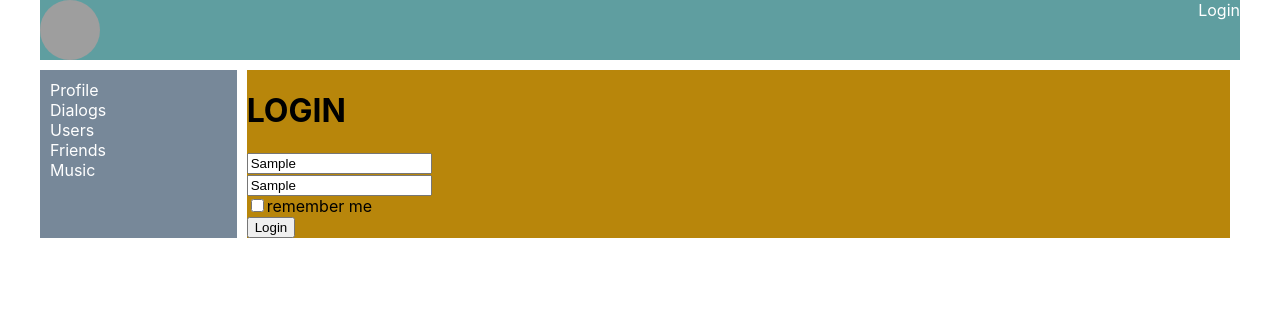
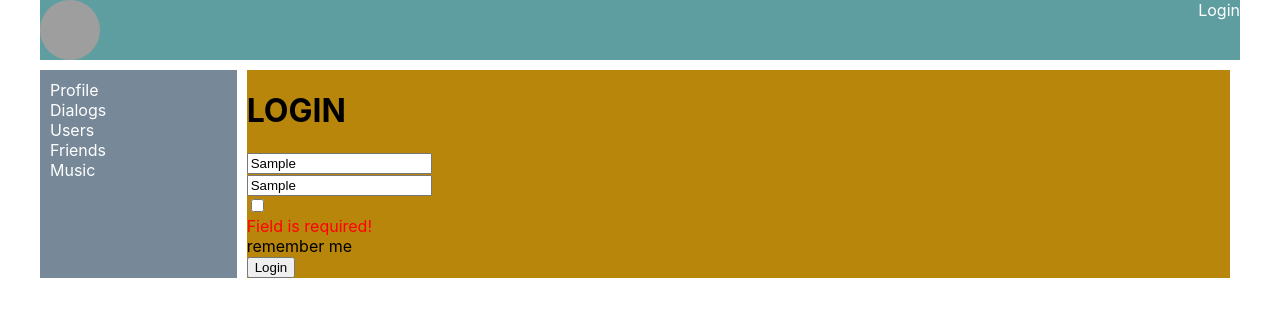
Before and after one commit to petritsyn/social-network-ts, a React (Create React App) app: page /login in a window 1280 px wide. Both pictures are taken after typing "Sample", "Sample" into the empty fields and a click on the button "Login". Shown: the top 316 px of the page. Built offline with nearby package versions, Linux system fonts and the light colour scheme; no server answers; grey boxes are pictures that could not be loaded.

Commit message:
77 - redux-form field validation

```diff
--- a/src/components/Dialogs/Dialogs.tsx
+++ b/src/components/Dialogs/Dialogs.tsx
@@ -4,6 +4,8 @@ import DialogsItem from './DialogsItem/DialogsItem';
 import Message from './Message/Message';
 import {DialogType, MessageType} from "../../redux/dialogs-reducer";
 import {Field, InjectedFormProps, reduxForm} from "redux-form";
+import {Textarea} from "../common/FormsControls/FormsControls";
+import {maxLengthCreator, required} from "../../utils/validators/validators";
 
 type DialogsPropsType = {
     dialogs: Array<DialogType>
@@ -38,13 +40,16 @@ const Dialogs = (props: DialogsPropsType) => {
     );
 };
 
-const SendMessageForm = (props: InjectedFormProps<FormDataType>) => {
+const maxLength50 = maxLengthCreator(50);
+
+const AddMessageForm = (props: InjectedFormProps<FormDataType>) => {
     return <form onSubmit={props.handleSubmit}>
-        <div><Field name={'textarea'} component={'textarea'} placeholder={'Enter the text'} /></div>
+        <div><Field name={'textarea'} component={Textarea} placeholder={'Enter the text'}
+        validate={[required, maxLength50]}/></div>
         <div><button>Send</button></div>
     </form>
 }
 
-const SendMessageReduxForm = reduxForm<FormDataType>({form: 'message'})(SendMessageForm);
+const SendMessageReduxForm = reduxForm<FormDataType>({form: 'message'})(AddMessageForm);
 
 export default Dialogs;
--- a/src/components/Login/Login.tsx
+++ b/src/components/Login/Login.tsx
@@ -1,5 +1,7 @@
 import React from 'react';
 import {Field, InjectedFormProps, reduxForm} from "redux-form";
+import {Input} from "../common/FormsControls/FormsControls";
+import {required} from "../../utils/validators/validators";
 
 type FormDataType = {
     login: string
@@ -11,13 +13,13 @@ export const LoginForm = (props: InjectedFormProps<FormDataType>) => {
     return (
         <form onSubmit={props.handleSubmit}>
             <div>
-                <Field name="login" component="input" placeholder={'Login'}/>
+                <Field name="login" component={Input} placeholder={'Login'} validate={[required]}/>
             </div>
             <div>
-                <Field name="password" component="input" placeholder={'Passport'}/>
+                <Field name="password" component={Input} placeholder={'Passport'} validate={[required]}/>
             </div>
             <div>
-                <Field name="rememberMe" component="input" type="checkbox" placeholder={'Login'}/>remember me
+                <Field name="rememberMe" component={Input} type="checkbox" placeholder={'Login'} validate={[required]}/>remember me
             </div>
             <div>
                 <button>Login</button>
--- a/src/components/Profile/MyPosts/MyPosts.tsx
+++ b/src/components/Profile/MyPosts/MyPosts.tsx
@@ -3,6 +3,8 @@ import s from './MyPosts.module.css';
 import Post from "./Post/Post";
 import {PostType} from "../../../redux/profile-reducer";
 import {Field, InjectedFormProps, reduxForm} from "redux-form";
+import {maxLengthCreator, required} from "../../../utils/validators/validators";
+import {Textarea} from "../../common/FormsControls/FormsControls";
 
 type MyPostsPropsType = {
     posts: Array<PostType>
@@ -12,6 +14,8 @@ type MyPostsPropsType = {
 type FormDataType = {
     post: string
 }
+
+const maxLength10 = maxLengthCreator(10);
 
 const MyPosts = (props: MyPostsPropsType) => {
 
@@ -32,7 +36,8 @@ const MyPosts = (props: MyPostsPropsType) => {
 const AddPostForm = (props: InjectedFormProps<FormDataType>) => {
     return <form onSubmit={props.handleSubmit}>
         <div>
-            <Field name={'post'} component={'textarea'} placeholder={'Enter post message'}/>
+            <Field name={'post'} component={Textarea} placeholder={'Enter post message'}
+            validate={[required, maxLength10]}/>
         </div>
         <button>Add post</button>
     </form>
--- /dev/null
+++ b/src/components/common/FormsControls/FormsControls.module.css
@@ -0,0 +1,8 @@
+.formControl.error input,
+.formControl.error textarea {
+    border: 1px solid red;
+}
+
+.formControl.error span {
+    color: red;
+}
--- /dev/null
+++ b/src/components/common/FormsControls/FormsControls.tsx
@@ -0,0 +1,22 @@
+import React from "react";
+import s from './FormsControls.module.css';
+
+export const FormControl: React.FC<any> = ({input, meta, child, ...props}) => {
+
+    const hasError = meta.touched && meta.error
+
+    return <div className={s.formControl + ' ' + (hasError ? s.error : '')}>
+        <div>{props.children}</div>
+        {hasError && <div><span>{meta.error}</span></div>}
+    </div>
+}
+
+export const Textarea: React.FC<any> = (props) => {
+    const {input, meta, child, ...restProps} = props;
+    return <FormControl {...props}><textarea {...input} {...restProps}/></FormControl>
+}
+
+export const Input: React.FC<any> = (props) => {
+    const {input, meta, child, ...restProps} = props;
+    return <FormControl {...props}><input {...input} {...restProps}/></FormControl>
+}
--- /dev/null
+++ b/src/utils/validators/validators.ts
@@ -0,0 +1,10 @@
+export const required = (value: any) => {
+    if (value) return undefined;
+    return 'Field is required!'
+}
+
+export const maxLengthCreator = (maxLength: any) => (value: any) => {
+    debugger
+    if (value.length > maxLength) return `Max length is ${maxLength} symbols`
+    return undefined;
+}
```
